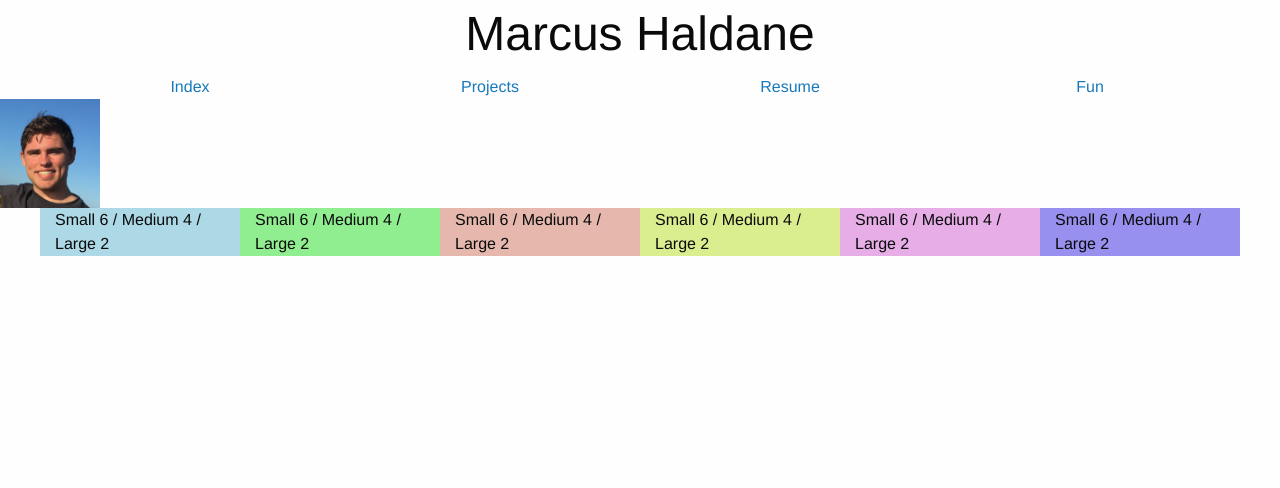
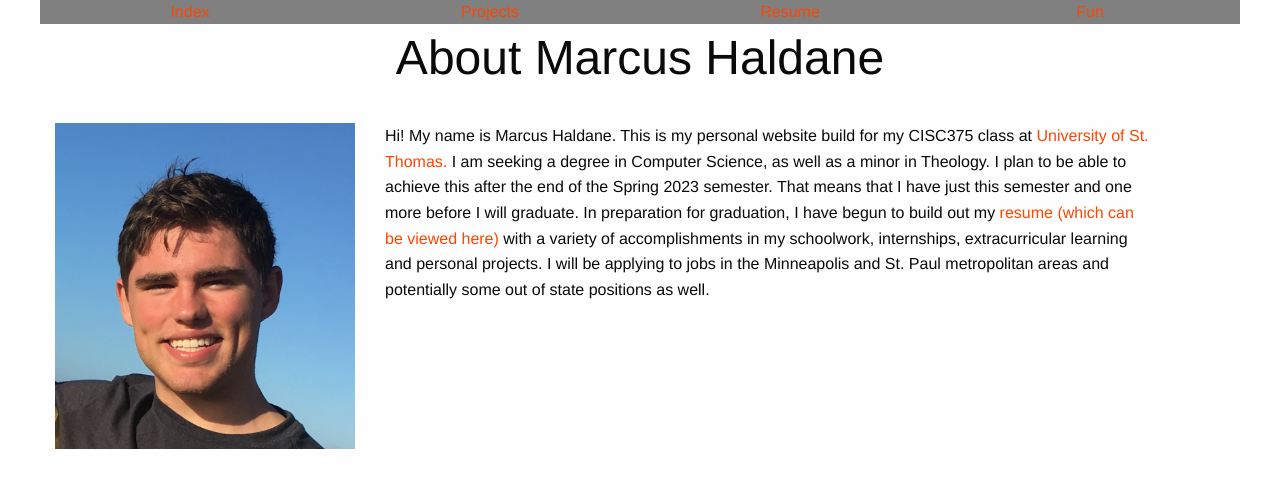
Before and after one commit to marcushaldane/marcushaldane.github.io, a plain HTML site: page index.html in a window 1280 px wide. Drawn offline with Linux system fonts and the light colour scheme.

Commit message:
Drafted index.html

```diff
--- a/index.html
+++ b/index.html
@@ -4,36 +4,41 @@
 	<meta charset="utf-8">
 	<meta name="viewport" content="width=device-width, initial-scale=1.0">
 	<title>Marcus' CISC375 Project 1 Site</title>
-	<link rel="stylesheet" href="css/foundation.css"> <!-- "style2.css">-->
+	<link rel="stylesheet" href="./css/foundation.css">
+    <link rel="stylesheet" href="./css/style2.css">
 </head>
 <body>
 
-    <div style="text-align: center;">
-        <h1>Marcus Haldane</h1>
-    </div>
+
     <div class="grid-container show-for-medium">
         <div class="grid-x grid-padding-x" style="text-align: center;">
-            <div class="cell small-3"><a href="index.html">Index</a></div>
-            <div class="cell small-3"><a href="./Projects/projects.html">Projects</a></div>
-            <div class="cell small-3"><a href="./Resume/resume.html">Resume</a></div>
-            <div class="cell small-3"><a href="./Fun/fun.html">Fun</a></div>
+            <div class="cell small-3" style="background-color: gray;"><a href="index.html">Index</a></div>
+            <div class="cell small-3" style="background-color: grey;"><a href="./Projects/projects.html">Projects</a></div>
+            <div class="cell small-3" style="background-color: grey;"><a href="./Resume/resume.html">Resume</a></div>
+            <div class="cell small-3" style="background-color: grey;"><a href="./Fun/fun.html">Fun</a></div>
         </div>
     </div>
-    <div>
-        <img src="./Home/Marcus_Haldane_Headshot.JPG" alt="Marcus Haldane's Headshot" width="100px" height="auto">
+    <div style="text-align: center;">
+        <h1>About Marcus Haldane</h1>
     </div>
     <!-- main content within a `grid-container` -->
+
     <div class="grid-container">
-        <!-- `grid-x` represents a row -->
+        <br>
         <div class="grid-x grid-padding-x">
-            <div class="cell small-6 medium-4 large-2" style="background-color: #ADD8E6;">Small 6 / Medium 4 / Large 2</div>
-            <div class="cell small-6 medium-4 large-2" style="background-color: #90EE90;">Small 6 / Medium 4 / Large 2</div>
-            <div class="cell small-6 medium-4 large-2" style="background-color: #e6b8ad;">Small 6 / Medium 4 / Large 2</div>
-            <div class="cell small-6 medium-4 large-2" style="background-color: #daee90;">Small 6 / Medium 4 / Large 2</div>
-            <div class="cell small-6 medium-4 large-2" style="background-color: #e6ade6;">Small 6 / Medium 4 / Large 2</div>
-            <div class="cell small-6 medium-4 large-2" style="background-color: #9890ee;">Small 6 / Medium 4 / Large 2</div>
+                <img src="./Home/Marcus_Haldane_Headshot.JPG" alt="Marcus Haldane's Headshot" class="cell small-12 medium-5 large-4" style="width: 55vw; max-width: 330px;">
+                <p class="cell small-12 medium-9 large-8">Hi! My name is Marcus Haldane. This is my personal website build for my CISC375 class at
+                    <a href = "https://www.stthomas.edu/" target="_blank"> University of St. Thomas.</a>
+                    I am seeking a degree in Computer Science, as well as a minor in Theology. I plan to be able to achieve this after the end of the
+                    Spring 2023 semester. That means that I have just this semester and one more before I will graduate. In preparation for graduation,
+                    I have begun to build out my
+                    <a href = "./Resume/resume.html"> resume (which can be viewed here)</a>
+                    with a variety of accomplishments in my schoolwork, internships, extracurricular learning and personal projects. I will be applying to
+                    jobs in the Minneapolis and St. Paul metropolitan areas and potentially some out of state positions as well.
+                </p>
+
         </div>
-
+    </div>
     <div class="off-canvas-wrapper hide-for-medium">
         <!-- Your menu or Off-canvas content goes here -->
         <div class="off-canvas position-left" id="offCanvas" data-off-canvas>
```
Also changed, not shown: Projects/projects.html (+4 -0 lines).
